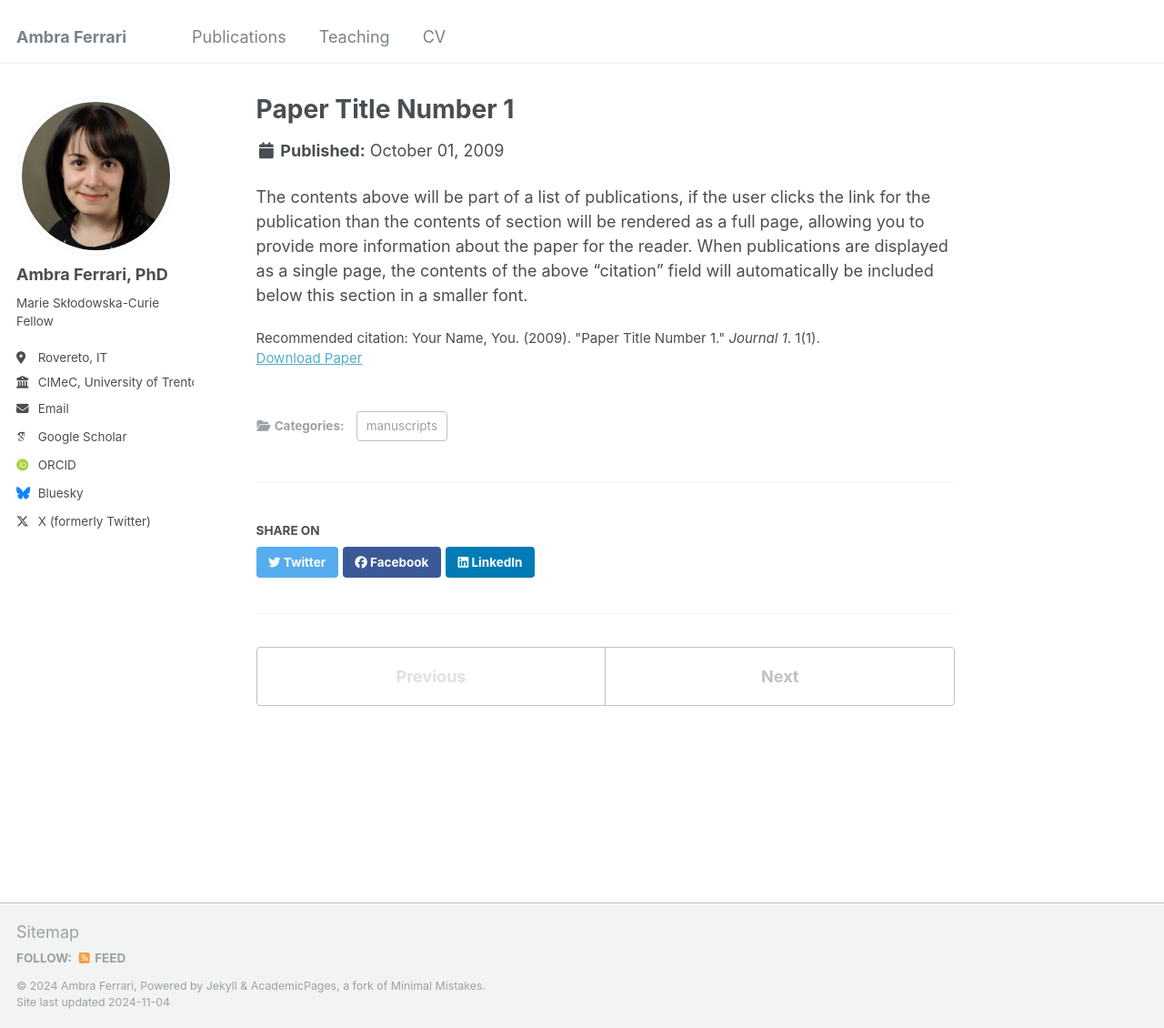
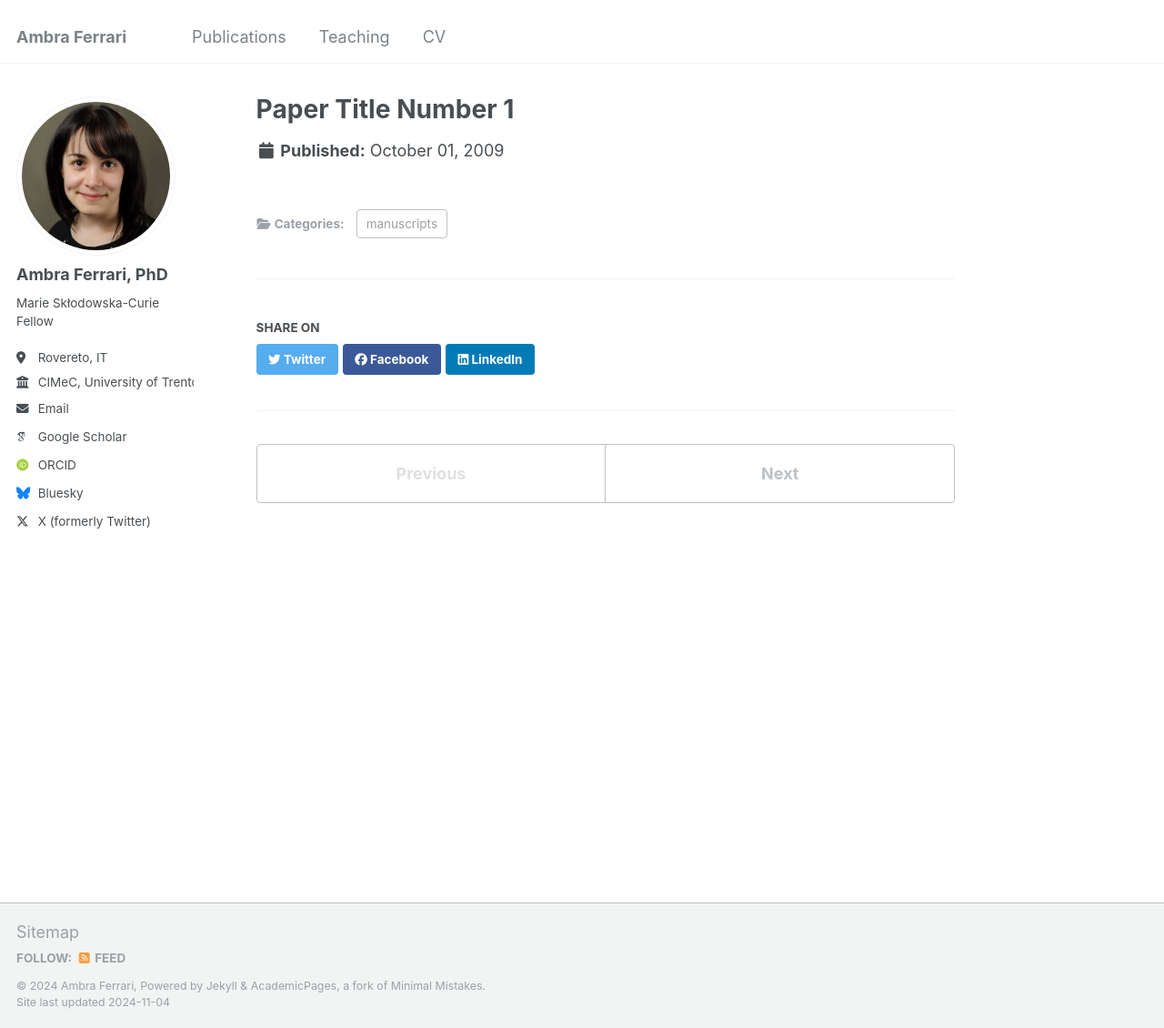
Before and after one commit to ambrafer/ambrafer.github.io, a Jekyll site: the page built from _publications/2009-10-01-paper-title-number-1.md, in a window 1280 px wide and 1130 px high. Shown: the whole window at 91% size. Built offline with Jekyll 4.4.1, drawn with Linux system fonts in a browser that asks for light colours; some web fonts are replaced.

Commit message:
Update 2009-10-01-paper-title-number-1.md

```diff
--- a/_publications/2009-10-01-paper-title-number-1.md
+++ b/_publications/2009-10-01-paper-title-number-1.md
@@ -4,7 +4,4 @@ collection: publications
 category: manuscripts
 permalink: /publication/2009-10-01-paper-title-number-1
 paperurl: 'http://academicpages.github.io/files/paper1.pdf'
-citation: 'Your Name, You. (2009). &quot;Paper Title Number 1.&quot; <i>Journal 1</i>. 1(1).'
 ---
-
-The contents above will be part of a list of publications, if the user clicks the link for the publication than the contents of section will be rendered as a full page, allowing you to provide more information about the paper for the reader. When publications are displayed as a single page, the contents of the above "citation" field will automatically be included below this section in a smaller font.
```
